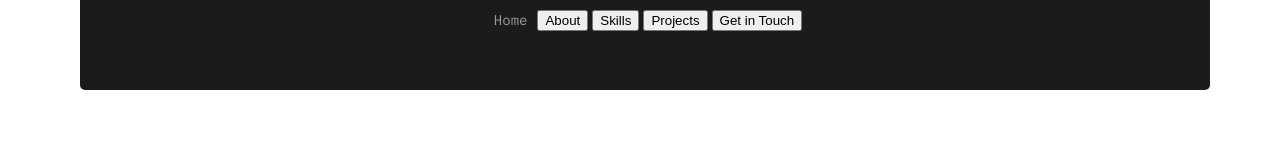
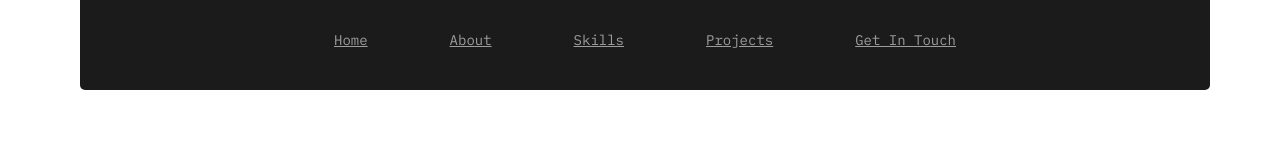
Before and after one commit to beerus365/personal-portfolio, a plain HTML site: page index.html in a window 1280 px wide. Drawn offline with Linux system fonts and the light colour scheme.

Commit message:
Added the upper buttons :))

```diff
--- a/index.html
+++ b/index.html
@@ -3,7 +3,9 @@
 <head>
     <meta charset="UTF-8">
     <meta name="viewport" content="width=device-width, initial-scale=1.0">
-    <link href="https://fonts.googleapis.com/css2?family=IBM+Plex+Mono:ital,wght@0,100;0,200;0,300;0,400;0,500;0,600;0,700;1,100;1,200;1,300;1,400;1,500;1,600;1,700&display=swap" rel="stylesheet">    <title>My Portfolio</title>
+    <link href="https://fonts.googleapis.com/css2?family=IBM+Plex+Mono:ital,wght@0,100;0,200;0,300;0,400;0,500;0,600;0,700;1,100;1,200;1,300;1,400;1,500;1,600;1,700&display=swap" rel="stylesheet">
+    <link href="style.css" rel="stylesheet">
+    <title>My Portfolio</title>
 </head>
 <body style="margin: 0;">
     <p>
@@ -12,12 +14,19 @@
             top: 0;
             width: 1110px;
             height: 70px;
-            text-align: center;
             background-color: #1B1B1B;
             padding: 10px;
             margin-left: 80px;
             margin-right: 100px;
             border-radius: 0 0 5px 5px;
+            ">
+            <div style="
+                margin-top: 20px;
+                margin-bottom: 25px;
+                display: flex;
+                justify-content: center;
+                align-items: center;
+                gap: 70px;
                 ">
                 <button style="
                     background: none;
@@ -26,11 +35,45 @@
                     font-size: 14px;
                     font-family: 'IBM Plex Mono', monospace;
                     color: #9C9C9C;
+                    text-decoration: underline;
                 ">Home</button>
-            <button>About</button>
-            <button>Skills</button>
-            <button>Projects</button>
-            <button>Get in Touch</button>
+                <button style="
+                    background: none;
+                    border: none;
+                    cursor: pointer;
+                    font-size: 14px;
+                    font-family: 'IBM Plex Mono', monospace;
+                    color: #9C9C9C;
+                    text-decoration: underline;
+                ">About</button>
+                <button style="
+                    background: none;
+                    border: none;
+                    cursor: pointer;
+                    font-size: 14px;
+                    font-family: 'IBM Plex Mono', monospace;
+                    color: #9C9C9C;
+                    text-decoration: underline;
+                ">Skills</button>
+                <button style="
+                    background: none;
+                    border: none;
+                    cursor: pointer;
+                    font-size: 14px;
+                    font-family: 'IBM Plex Mono', monospace;
+                    color: #9C9C9C;
+                    text-decoration: underline;
+                ">Projects</button>
+                <button style="
+                    background: none;
+                    border: none;
+                    cursor: pointer;
+                    font-size: 14px;
+                    font-family: 'IBM Plex Mono', monospace;
+                    color: #9C9C9C;
+                    text-decoration: underline;
+                ">Get In Touch</button>
+            </div>
         </div>
     </p>
 
```
Lines whose indentation alone changed are shown as unchanged.
